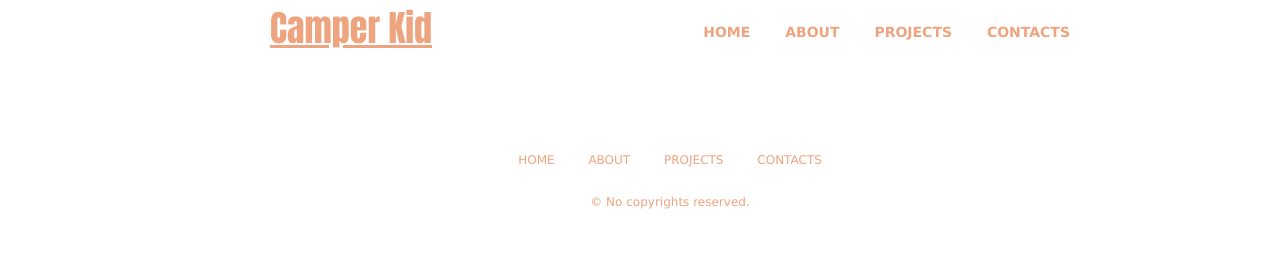
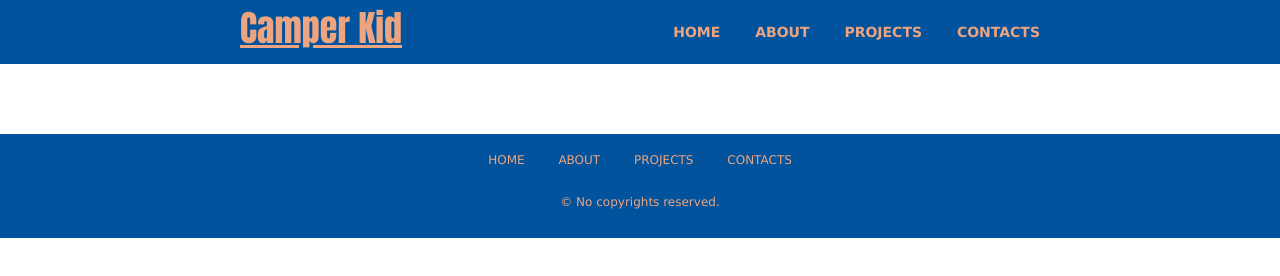
Before and after one commit to camperkid/camperkid.github.io, a plain HTML site: page index.html in a window 1280 px wide. Drawn offline with Linux system fonts and the light colour scheme.

Commit message:
Minor bug fix

```diff
--- a/index.html
+++ b/index.html
@@ -7,7 +7,7 @@
     <link rel="stylesheet" href="style.css">
 </head>
 <body>
-    <header class="container clearfix">
+    <header>
         <div class="container clearfix">
             <!-- Logo -->
             <h1 class="brand">
@@ -36,7 +36,7 @@
         </div>
     </main>
 
-    <footer class="container clearfix">
+    <footer>
         <div class="container clearfix">
             <nav class="footer-nav">
                 <ul>
```
